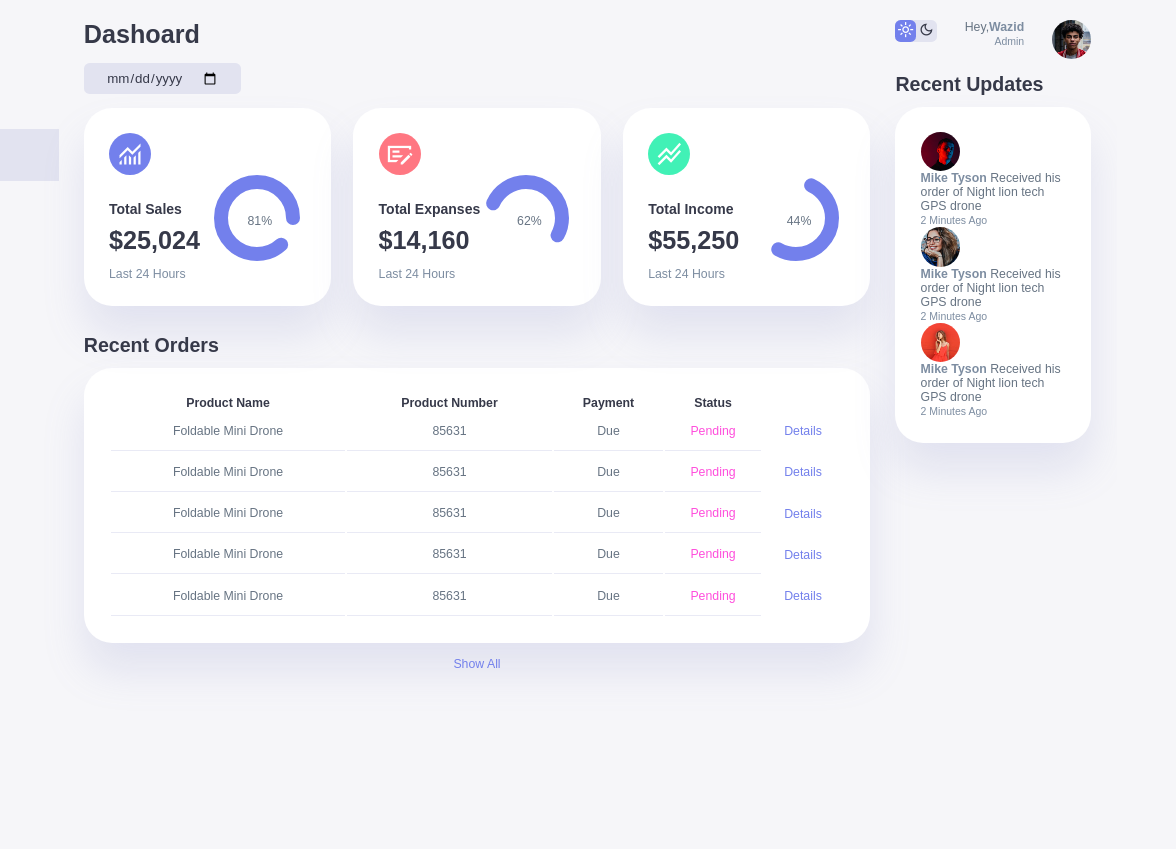
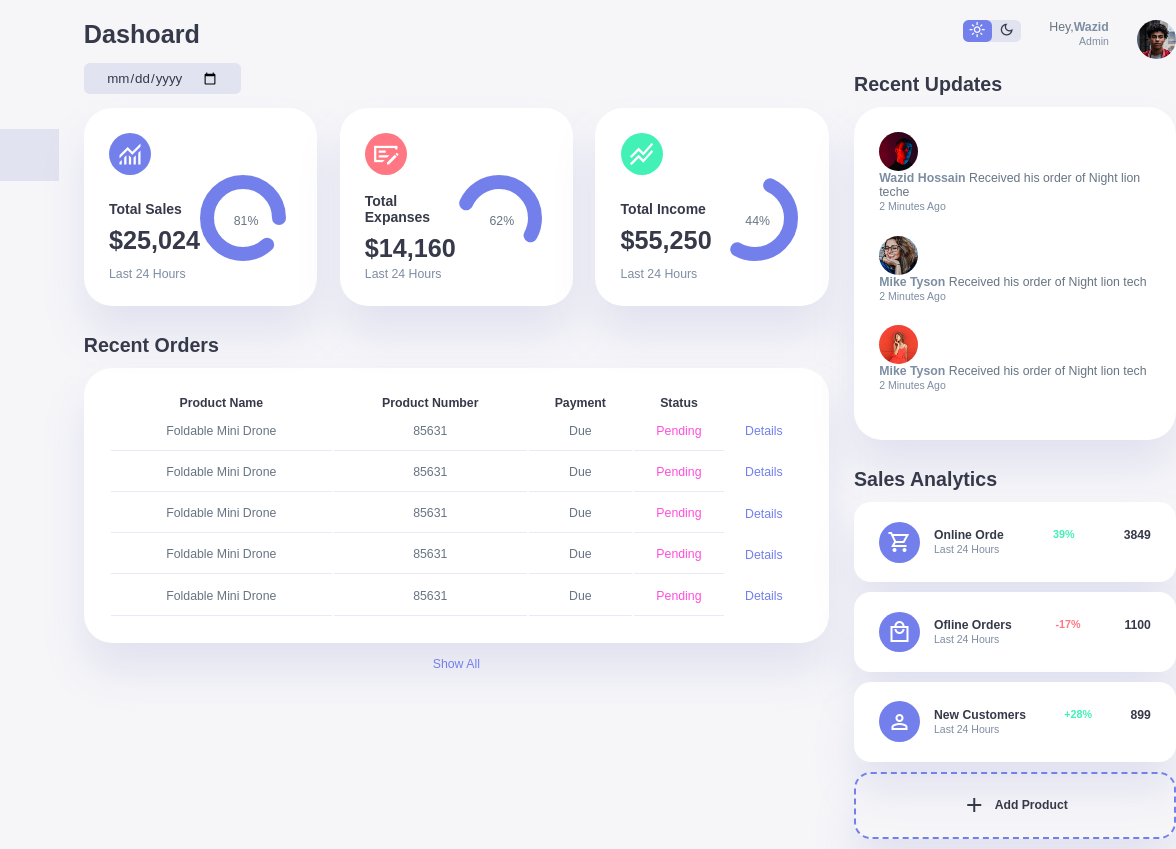
Before and after one commit to Wazid-Hossain/Admin-Dashboard-Using-JS, a plain HTML site: page index.html in a window 1280 px wide. Shown: the full height of the page, 163-1339 px from the left, 1176 px wide, since content can reach past the window. Before the commit the page ends 800 px from the top, so only its background shows below. Drawn offline with nearby package versions, Linux system fonts and the light colour scheme.

Commit message:
Media Queries for tablet and small display added

```diff
--- a/index.html
+++ b/index.html
@@ -241,7 +241,7 @@
                     <img src="images/profile-2.jpg">
                 </div>
                 <div class="message">
-                    <p><b>Mike Tyson</b> Received his order of Night lion tech GPS drone</p>
+                    <p><b>Wazid Hossain</b> Received his order of Night lion teche</p>
                     <small class="text-muted">2 Minutes Ago</small>
                 </div>
             </div>
@@ -252,7 +252,7 @@
                     <img src="images/profile-3.jpg">
                 </div>
                 <div class="message">
-                    <p><b>Mike Tyson</b> Received his order of Night lion tech GPS drone</p>
+                    <p><b>Mike Tyson</b> Received his order of Night lion tech</p>
                     <small class="text-muted">2 Minutes Ago</small>
                 </div>
             </div>
@@ -264,13 +264,69 @@
                     <img src="images/profile-4.jpg">
                 </div>
                 <div class="message">
-                    <p><b>Mike Tyson</b> Received his order of Night lion tech GPS drone</p>
+                    <p><b>Mike Tyson</b> Received his order of Night lion tech</p>
                     <small class="text-muted">2 Minutes Ago</small>
                 </div>
             </div>
         </div>
         </div>
         </div>
+<!-- END OF RECENT UPDATES -->
+            <div class="sales-analytics">
+                <h2>Sales Analytics</h2>
+                <div class="item online">
+                    <div class="icon">
+                    <span class="material-symbols-sharp">shopping_cart</span>
+                </div>
+
+                <div class="right">
+                    <div class="info">
+                        <h3>Online Orde</h3>
+                        <small class="text-muted">Last 24 Hours</small>
+                    </div>
+                    <h5 class="success">39%</h5>
+                    <h3>3849</h3>
+                </div>
+
+            </div>
+            <div class="item online">
+                <div class="icon">
+                <span class="material-symbols-sharp">local_mall</span>
+            </div>
+
+            <div class="right">
+                <div class="info">
+                    <h3>Ofline Orders</h3>
+                    <small class="text-muted">Last 24 Hours</small>
+                </div>
+                <h5 class="danger">-17%</h5>
+                <h3>1100</h3>
+            </div>
+        </div>
+        <div class="item customers">
+            <div class="icon">
+            <span class="material-symbols-sharp">Person</span>
+        </div>
+
+        <div class="right">
+            <div class="info">
+                <h3>New Customers</h3>
+                <small class="text-muted">Last 24 Hours</small>
+            </div>
+            <h5 class="success">+28%</h5>
+            <h3>899</h3>
+        </div>
+
+    </div>
+    <div class="item add-product">
+        <div>
+            <span class="material-symbols-sharp">add</span>
+            <h3>Add Product</h3>
+
+        </div>
+    </div>
+
+
         </div>
 
 </div>
--- a/style.css
+++ b/style.css
@@ -55,7 +55,7 @@ body{
     display: grid;
     width: 96%;
     gap: 1.8rem;
-    grid-template-columns: 14rem auto 14rem;
+    grid-template-columns: 14rem auto 23rem;
     margin: 0 auto;
 
 }
@@ -402,6 +402,7 @@ main .recent-orders a{
     text-align: right;
 }
 
+/* RECENT UPDATES */
 .right .recent-updates{
     margin-top: 1rem;
 }
@@ -416,3 +417,113 @@ main .recent-orders a{
     box-shadow: var(--box-shadow);
     transition: all 300ms ease;
 }
+.right .recent-updates .updates:hover{
+    box-shadow: none;
+}
+.right .recent-updates .updates .update{
+    display: grid;
+    /* grid-template-columns: 2.6rem auto; */
+    margin-bottom: 0.8rem;
+}
+/* END OF RECENT UPDATES */
+
+/* SALES ANALYTICS */
+ .right .sales-analytics{
+    margin-top: 2rem;
+}
+.right .sales-analytics h2{
+    margin-bottom: 0.8rem;
+}
+.right .sales-analytics .item{
+    background: var(--clr-white);
+    display: flex;
+    align-items: center;
+    gap: 1rem;
+    margin-bottom: 0.7rem;
+    padding: 1.4rem var(--card-padding);
+    border-radius: var(--border-radius-3);
+    box-shadow: var(--box-shadow);
+    transition: all 300ms ease;
+}
+.right .sales-analytics .item:hover{
+    box-shadow: none;
+}
+.right .sales-analytics .item .right{
+    display: flex;
+    justify-content: space-between;
+    align-items: start;
+    margin: 0;
+    width: 100%;
+}
+.right .sales-analytics .item .icon{
+    padding: 0.6rem;
+    color: var(--clr-white);
+    border-radius: 50%;
+    background: var(--clr-primary);
+    display: flex;
+}
+.right .sales-analytics .add-product{
+    background-color: transparent;
+    border: 2px dashed var(--clr-primary);
+    color: flex;
+    align-items: center;
+    justify-content: center;
+}
+.right .sales-analytics .add-product div{
+    display: flex;
+    align-items: center;
+    gap: 0.6rem;
+}
+.right .sales-analytics .add-product div h3{
+    font-weight: 600;
+}
+
+/* ==========MEDIA QUERIES========= */
+@media screen and (max-width: 1200px) {
+    .container{
+        width: 94%;
+        grid-template-columns: 7rem auto 24rem;
+    }
+    aside .logo h2{
+        display: none;
+    }
+
+
+    aside .sidebar h3{
+        display: none;
+    }
+
+
+    aside .sidebar a{
+        width: 5.6rem;
+    }
+    aside .sidebar a:last-child{
+        position: relative;
+        margin-top: 1.8rem;
+    }
+
+    main .insights{
+        grid-template-columns: 1fr;
+        gap: 0;
+    }
+
+    main .recent-orders{
+        width: 94%;
+        position: absolute;
+        left: 50%;
+        transform: translateX(-50%);
+        margin: 2rem 0 0 8rem;
+    }
+    main .recent-orders table{
+        width: 83vw;
+    }
+
+    main table thead tr th:last-child,
+    main table thead tr th:first-child{
+        display: none;
+    }
+    main table tbody tr td:last-child,
+    main table tbody tr td:first-child{
+        display: none;
+    }
+}
```
